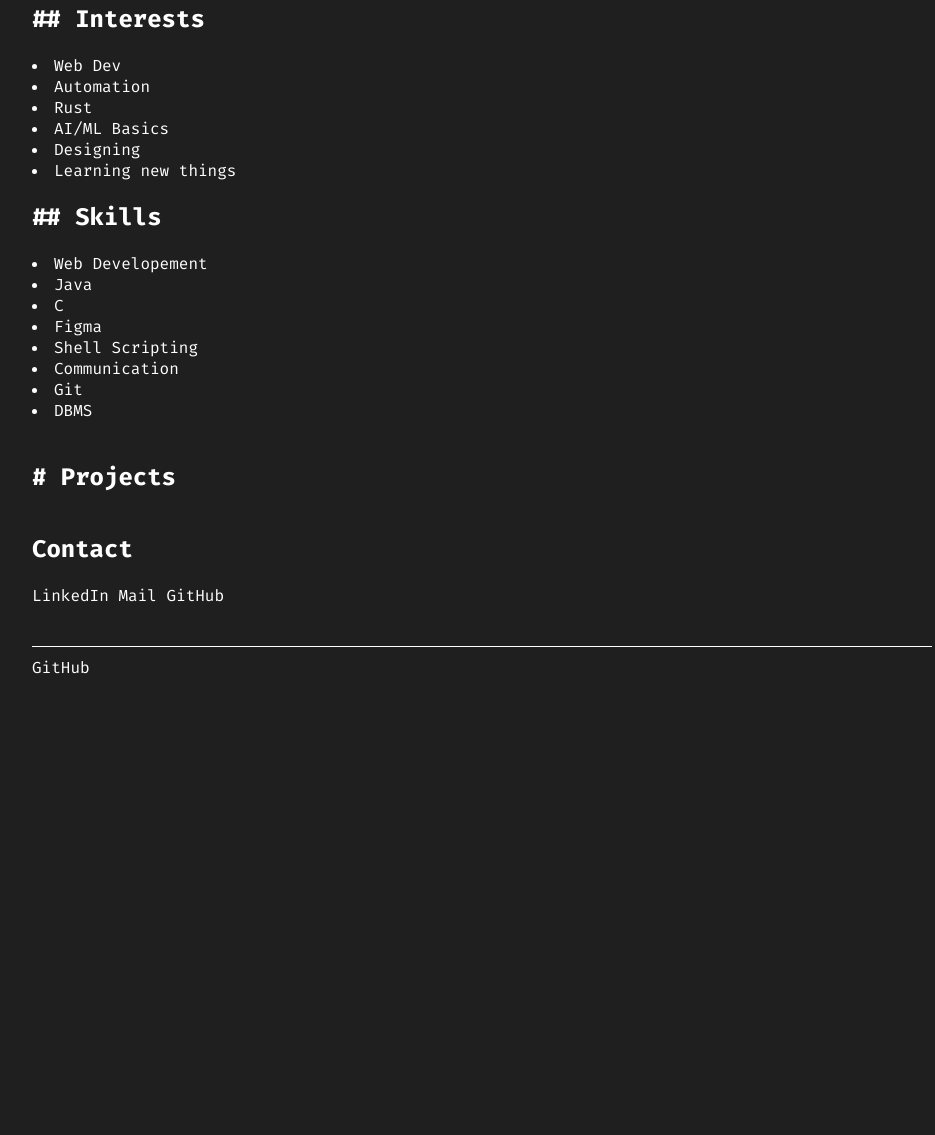
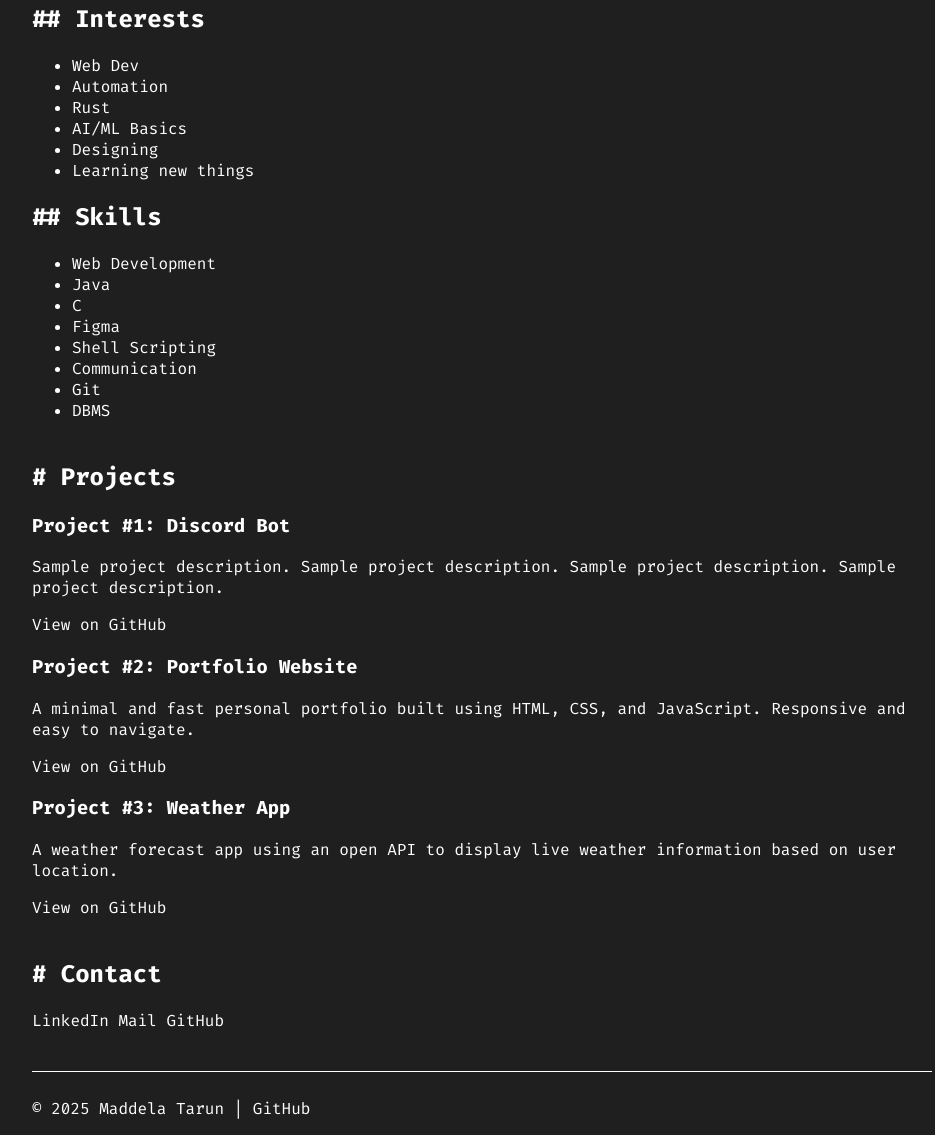
Before and after one commit to MaddelaTarun/portfolio, a plain HTML site: page index.html in a window 1280 px wide. Shown: the part 316-1451 px from the top of the page, without its empty margins (158-1093 px from the left). Before the commit the page ends 994 px from the top, so only its background shows below. Drawn offline with Linux system fonts and the light colour scheme.

Commit message:
Modified HTML File

```diff
--- a/index.html
+++ b/index.html
@@ -4,49 +4,67 @@
     <meta charset="UTF-8" />
     <meta name="viewport" content="width=device-width, initial-scale=1.0" />
     <title>Maddela Tarun</title>
+
+    <!-- Google Fonts -->
     <link rel="preconnect" href="https://fonts.googleapis.com" />
     <link rel="preconnect" href="https://fonts.gstatic.com" crossorigin />
     <link
-      href="https://fonts.googleapis.com/css2?family=DM+Sans:ital,opsz,wght@0,9..40,100..1000;1,9..40,100..1000&family=Fira+Code:wght@300..700&family=Inter:ital,opsz,wght@0,14..32,100..900;1,14..32,100..900&display=swap"
+      href="https://fonts.googleapis.com/css2?family=DM+Sans:wght@400;500;700&family=Fira+Code:wght@300..700&family=Inter:wght@400;600;700&display=swap"
       rel="stylesheet"
     />
+
+    <!-- CSS -->
     <link rel="stylesheet" href="style.css" />
   </head>
 
   <body>
+    <!-- Navbar -->
     <div class="nav-bar">
-      <nav>
+      <nav class="container">
         <div class="nav-links">
           <a href="#home">home</a>
           <a href="#projects">projects</a>
           <a href="#contact">contact</a>
         </div>
+
+        <!-- Placeholder for theme switcher -->
+        <div class="theme-toggle">
+          <i class="fa-solid fa-sun"></i>
+        </div>
       </nav>
     </div>
 
+    <!-- Main content container -->
     <div class="container">
+      <!-- Home Section -->
       <section id="home">
         <h1># Home</h1>
         <h3>Maddela Tarun</h3>
-        <li>20 y/o, i like tech (kinda)</li>
+        <ul>
+          <li>20 y/o, I like tech (kinda)</li>
+        </ul>
         <h3>BLR, IN</h3>
         <p>
           Student @
           <strong>Gopalan College of Engineering and Management</strong>
         </p>
+
         <div id="interests">
           <h2>## Interests</h2>
+          <ul>
             <li>Web Dev</li>
             <li>Automation</li>
             <li>Rust</li>
             <li>AI/ML Basics</li>
-          <!-- <li>Productivity</li> -->
             <li>Designing</li>
             <li>Learning new things</li>
+          </ul>
         </div>
+
         <div id="skills">
           <h2>## Skills</h2>
-          <li>Web Developement</li>
+          <ul>
+            <li>Web Development</li>
             <li>Java</li>
             <li>C</li>
             <li>Figma</li>
@@ -54,22 +72,63 @@
             <li>Communication</li>
             <li>Git</li>
             <li>DBMS</li>
+          </ul>
         </div>
       </section>
-      <div id="projects">
+
+      <!-- Projects Section -->
+      <section id="projects">
         <h2># Projects</h2>
+
+        <div class="project">
+          <h3>Project #1: Discord Bot</h3>
+          <p>
+            Sample project description. Sample project description. Sample
+            project description. Sample project description.
+          </p>
+          <a href="https://github.com/yourusername/discord-bot" target="_blank"
+            >View on GitHub</a
+          >
         </div>
+
+        <div class="project">
+          <h3>Project #2: Portfolio Website</h3>
+          <p>
+            A minimal and fast personal portfolio built using HTML, CSS, and
+            JavaScript. Responsive and easy to navigate.
+          </p>
+          <a href="https://github.com/yourusername/portfolio" target="_blank"
+            >View on GitHub</a
+          >
+        </div>
+
+        <div class="project">
+          <h3>Project #3: Weather App</h3>
+          <p>
+            A weather forecast app using an open API to display live weather
+            information based on user location.
+          </p>
+          <a href="https://github.com/yourusername/weather-app" target="_blank"
+            >View on GitHub</a
+          >
+        </div>
+      </section>
+
+      <!-- Contact Section -->
       <section id="contact">
-        <h2>Contact</h2>
+        <h2># Contact</h2>
         <a href="https://www.linkedin.com/in/maddela-tarun-42527137a/"
           >LinkedIn</a
         >
         <a href="mailto:maddelatarun59@gmail.com">Mail</a>
         <a href="https://github.com/MaddelaTarun">GitHub</a>
       </section>
+
+      <!-- Footer -->
       <footer id="footer">
-        <a href="https://github.com/MaddelaTarun">GitHub</a>
+        <p>© 2025 Maddela Tarun | <a href="https://github.com/MaddelaTarun">GitHub</a></p>
       </footer>
     </div>
+
   </body>
 </html>
```
Lines whose indentation alone changed are shown as unchanged.
